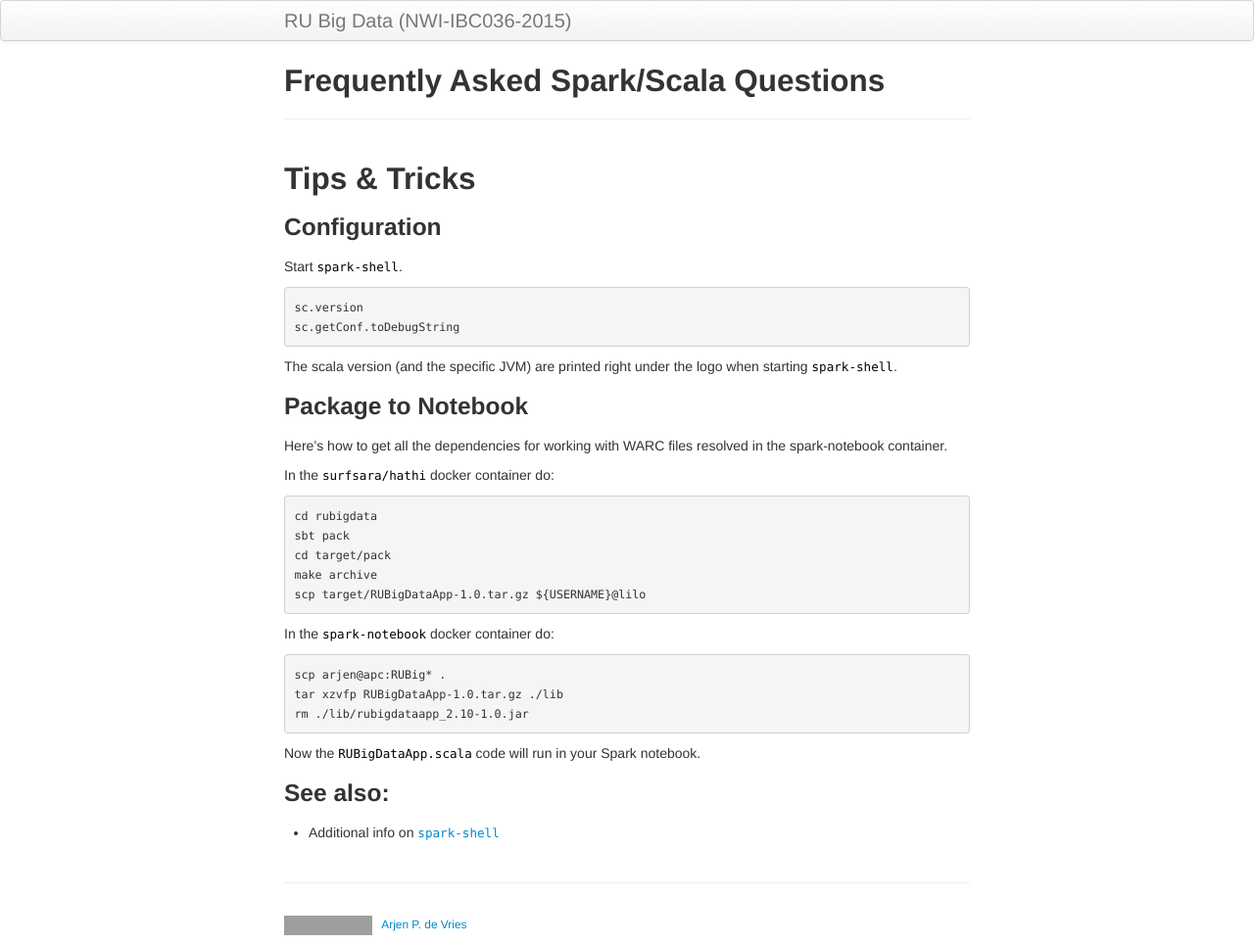
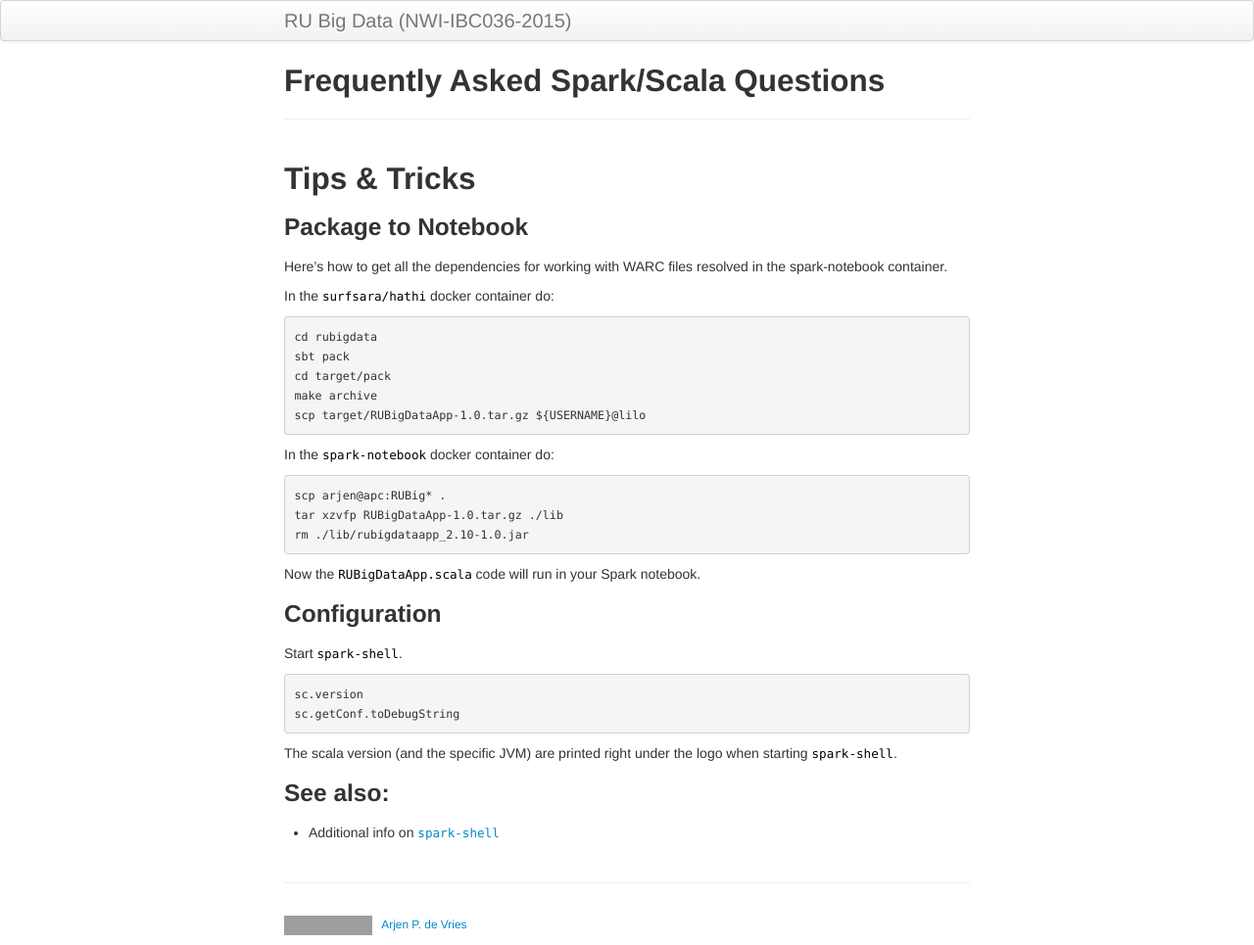
Before and after one commit to Thelukepet/course, a Jekyll site: the page built from assignments/faq.md, in a window 1280 px wide. Shown: the whole page at 98% size. Built offline with Jekyll 4.4.1, drawn with Linux system fonts in a browser that asks for light colours; some of the changed lines change nothing that is shown; grey boxes are pictures that could not be loaded.

Commit message:
Avoid confusion

````diff
--- a/assignments/faq.md
+++ b/assignments/faq.md
@@ -5,17 +5,6 @@ description: Random bits of useful Spark/Scala tips & tricks
 ---
 
 ## Tips & Tricks
-
-### Configuration
-
-Start `spark-shell`.
-
-```
-sc.version
-sc.getConf.toDebugString
-```
-
-The scala version (and the specific JVM) are printed right under the logo when starting `spark-shell`.
 
 ### Package to Notebook
 
@@ -41,6 +30,17 @@ rm ./lib/rubigdataapp_2.10-1.0.jar
 
 Now the `RUBigDataApp.scala` code will run in your Spark notebook.
 
+### Configuration
+
+Start `spark-shell`.
+
+```
+sc.version
+sc.getConf.toDebugString
+```
+
+The scala version (and the specific JVM) are printed right under the logo when starting `spark-shell`.
+
 ### See also:
 
 * Additional info on [`spark-shell`](https://jaceklaskowski.gitbooks.io/mastering-apache-spark/content/spark-shell.html)
````
